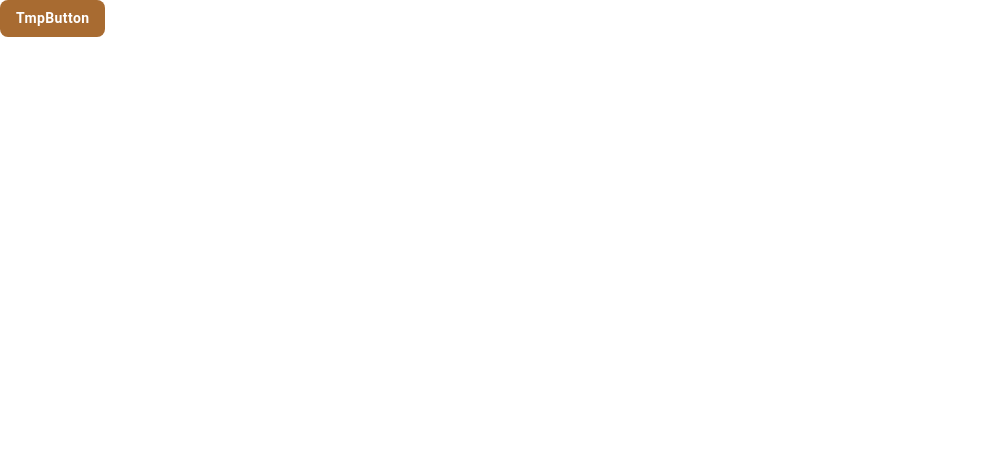
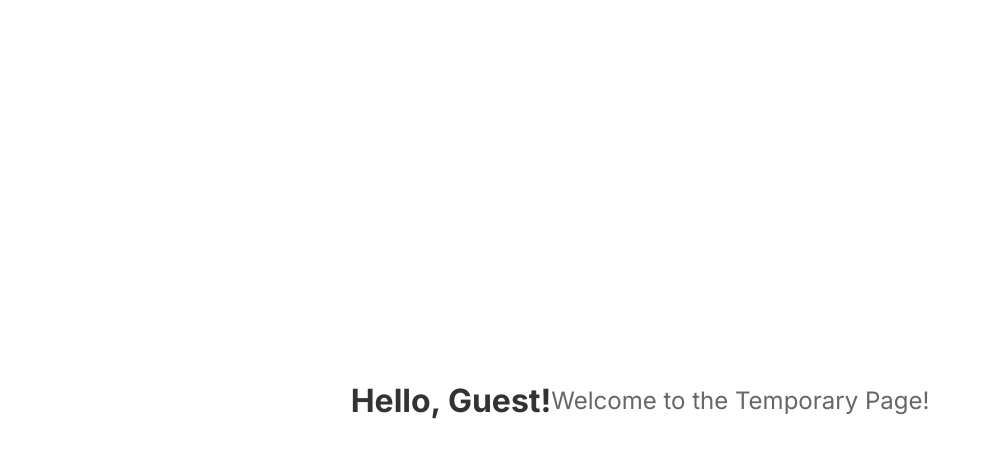
Before and after one commit to robi2711/Microsoft-Project-Deliverables, a Next.js app in the folder packages/frontend/: page /tmp in a window 1280 px wide. Shown: the top 458 px of the page, without its empty margins (0-991 px from the left). Built offline with nearby package versions, Linux system fonts and the light colour scheme.

Commit message:
Added User context to store users information when signing in
NOTE: User context can be accesses as shown in the example in tmpPage.tsx
Co-Authored-By: Emmanuella Ayodeji <153682733+emma-ayodeji@users.noreply.github.com>

```diff
--- a/packages/frontend/app/components/pages/TmpPage.tsx
+++ b/packages/frontend/app/components/pages/TmpPage.tsx
@@ -1,9 +1,14 @@
 //The reason this is so abstracted is that it allows for the ability to change the theme of the entire app by changing the theme in one place. This is a very powerful feature of MUI and is one of the reasons it is so popular.
 //Also, it is a good practice to abstract the layout of the app into a separate file so that it is easier to maintain and change in the future.
-import TmpButton from "@/components/tmpComponents/TmpButton"
+import {useUser} from "@/components/services/UserContext";
 
 export default function TmpPage() {
+	const { userInfo } = useUser()
+	console.log(userInfo)
 	return (
-		<TmpButton />
+		<div style={{ display: "flex", justifyContent: "center", alignItems: "center", height: "100vh" }}>
+			<h1 style={{ fontSize: "2rem", color: "#333" }}>Hello, {userInfo?.username || "Guest"}! </h1>
+			<p style={{ fontSize: "1.5rem", color: "#666" }}>Welcome to the Temporary Page!</p>
+		</div>
 	)
 }
--- /dev/null
+++ b/packages/frontend/app/components/services/UserContext.tsx
@@ -0,0 +1,49 @@
+"use client";
+import { createContext, useContext, useState, useEffect } from 'react';
+
+export interface UserInfo {
+	username: string;
+	email: string;
+	accessToken: string,
+	idToken: string,
+	refreshToken: string,
+	tokenType: string,
+	sub: string;
+}
+
+interface UserContextType {
+	userInfo: UserInfo | null;
+	setUserInfo: (userInfo: UserInfo) => void;
+}
+
+const UserContext = createContext<UserContextType | undefined>(undefined);
+
+export const UserProvider: React.FC<{ children: React.ReactNode }> = ({ children }) => {
+	const [userInfo, setUserInfo] = useState<UserInfo | null>(null);
+
+	const updateUserInfo = (userInfo: UserInfo) => {
+		setUserInfo(userInfo);
+		sessionStorage.setItem('userInfo', JSON.stringify(userInfo));
+	};
+
+	useEffect(() => {
+		const storedUserInfo = sessionStorage.getItem('userInfo');
+		if (storedUserInfo) {
+			setUserInfo(JSON.parse(storedUserInfo));
+		}
+	}, []);
+
+	return (
+		<UserContext.Provider value={{ userInfo, setUserInfo: updateUserInfo }}>
+			{children}
+		</UserContext.Provider>
+	);
+};
+
+export const useUser = () => {
+	const context = useContext(UserContext);
+	if (!context) {
+		throw new Error('useUser must be used within a UserProvider');
+	}
+	return context;
+};
--- a/packages/frontend/app/layout.tsx
+++ b/packages/frontend/app/layout.tsx
@@ -4,6 +4,7 @@ import type React from "react"
 import {ThemeProvider} from "@mui/material/styles"
 import {lpTheme} from "@/components/theme/lpTheme"
 import {Inter} from "next/font/google"
+import {UserProvider} from "@/components/services/UserContext";
 
 const inter = Inter({ subsets: ["latin"] })
 
@@ -23,9 +24,11 @@ export default function RootLayout({children,}: {
 				<link rel="icon" href="https://raw.githubusercontent.com/robi2711/Microsoft-Project-Deliverables/refs/heads/version-3-frontend/favicon.ico" />
 			</head>
 			<body className={inter.className} style={{ margin: 0, padding: 0}}>
+			<UserProvider>
 				<ThemeProvider theme={lpTheme}>
 					{children}
 				</ThemeProvider>
+			</UserProvider>
 			</body>
 		</html>
 	)
```
Also changed, not shown: packages/frontend/app/components/landingComponents/RightSide.tsx (+14 -3 lines), packages/frontend/app/components/services/authService.ts (+10 -16 lines).
